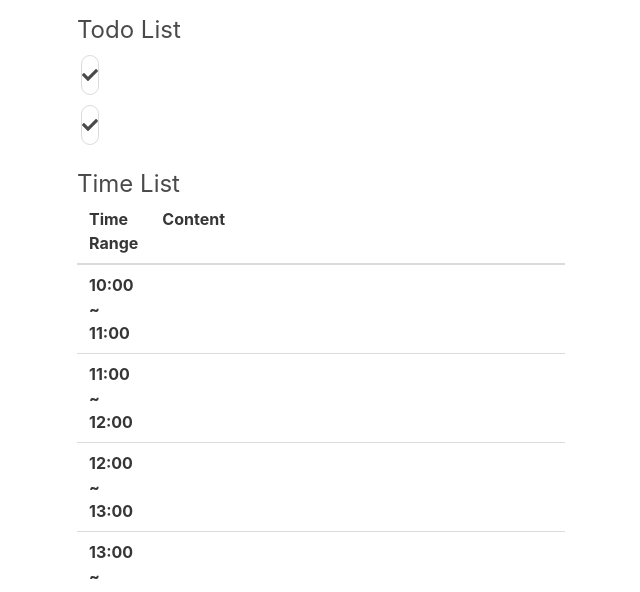
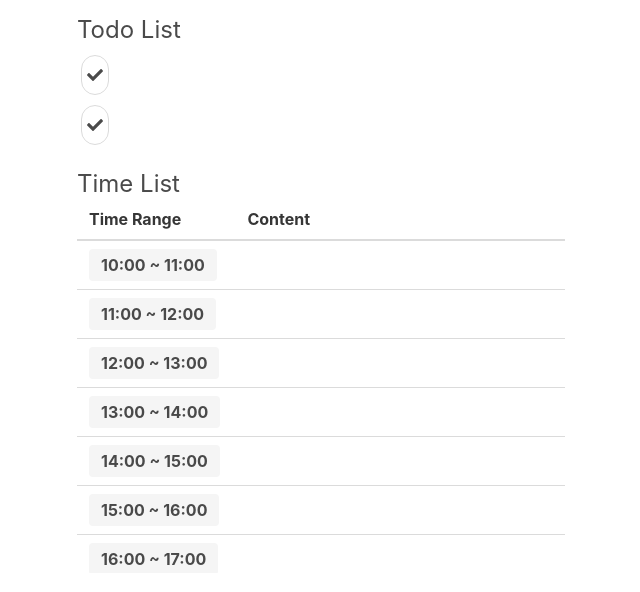
Before and after one commit to maroon8021/todolist2, a Vue app: page / in a window 1280 px wide. Shown: the part 203-795 px from the top of the page, without its empty margins (63-703 px from the left). Built offline with nearby package versions, Linux system fonts and the light colour scheme.

Commit message:
add fixed layout logic

```diff
--- a/src/components/CheckButton.vue
+++ b/src/components/CheckButton.vue
@@ -28,7 +28,7 @@ export default class CheckButton extends Vue {
 
 <style scoped lang="scss">
 .check-button{
-  padding: 0 1%;
+  padding: 0 2%;
   margin-top: 2px;
   margin-left: 4px;
 }
--- a/src/components/TimeList.vue
+++ b/src/components/TimeList.vue
@@ -10,7 +10,11 @@
       </thead>
       <tbody>
         <tr v-for="item in timeRange"  :key="item.id">
-          <th width="10%">{{ item.timeRange }}</th>
+          <th class="time-range-text">
+            <span class="tag is-light is-medium time-range-left-item">
+              {{ item.timeRange }}
+            </span>
+          </th>
           <td class="content-input"><ContentInput @focus="onFocusContentInput" /></td>
         </tr>
       </tbody>
@@ -62,6 +66,11 @@ const timeRange = [
   }
 }
 
+.time-range-text{
+  width: 1px;
+  white-space: nowrap;
+}
+
 .list{
   display: flex;
   width: 100%;
--- a/src/views/TodoListView.vue
+++ b/src/views/TodoListView.vue
@@ -41,12 +41,23 @@ export default class TodoListView extends Vue {}
 
 <style scoped lang="scss">
 .todo-list {
+  position: fixed;
+  width: 100%;
+  height: 100%;
 }
 .main-area {
   margin-top: 16px;
+  height: 95%;
+  overflow-y: auto;
+  overflow-x: hidden;
 }
 
 .columns{
   margin: auto 10%;
+  height: 100%;
+}
+
+.container{
+  max-width: 100%;
 }
 </style>
```
